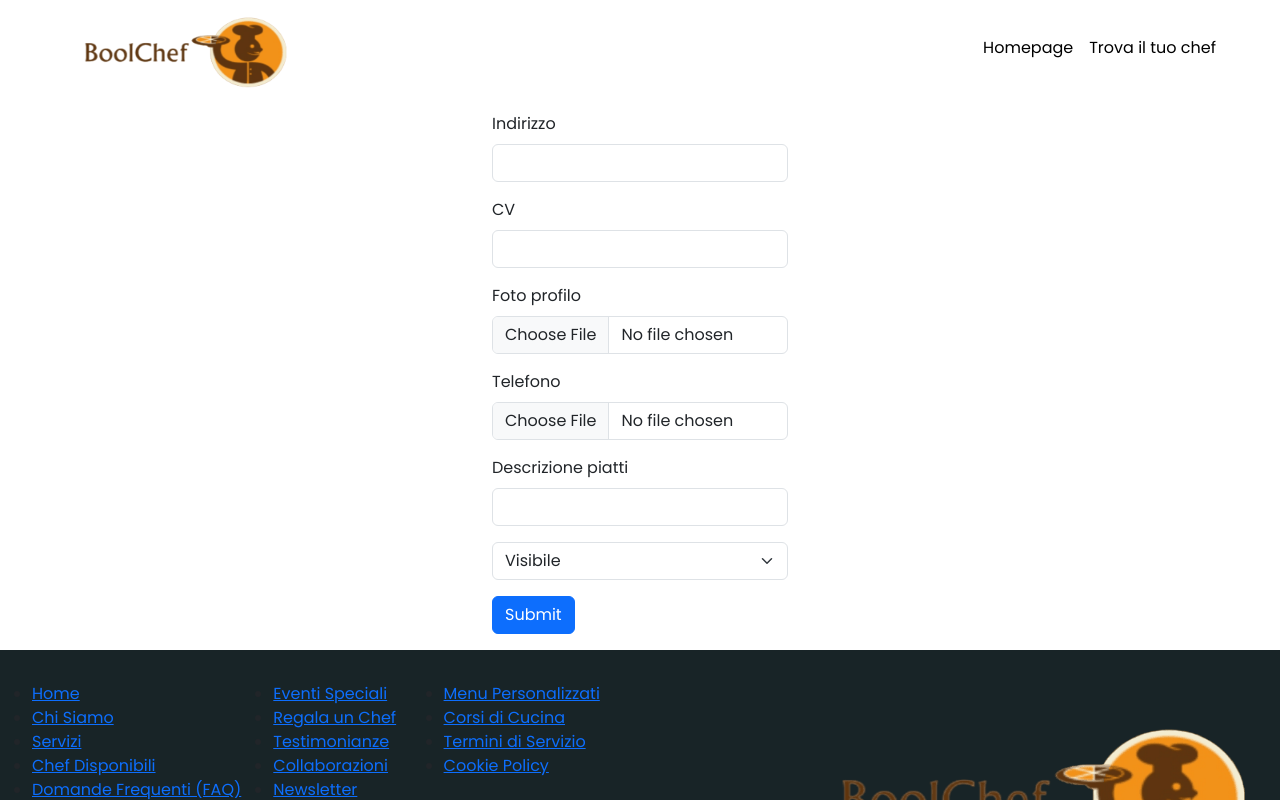
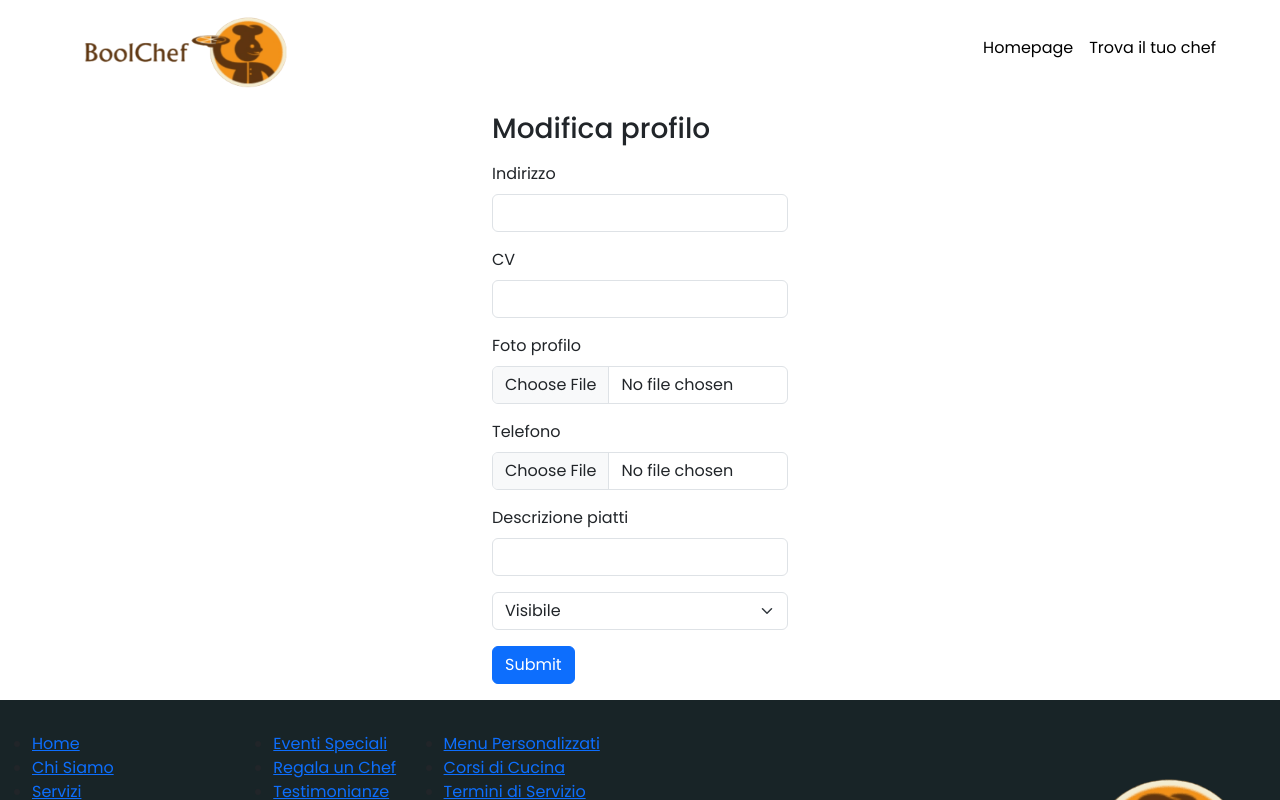
Before and after one commit to VitoMarino/vue-boolchef, a Vue app in the folder boolchef/: page /modify-profile in a window 1280 px wide. Shown: the top 800 px of the page. Built offline with nearby package versions, Linux system fonts and the light colour scheme.

Commit message:
aggiunto h3

```diff
--- a/boolchef/src/pages/user/ModifyProfile.vue
+++ b/boolchef/src/pages/user/ModifyProfile.vue
@@ -15,6 +15,7 @@ export default {
 
 <template>
     <div class="container w-25">
+        <h3 class="mb-3">Modifica profilo</h3>
         <form>
             <div class="mb-3">
                 <label for="exampleInputEmail1" class="form-label">Indirizzo</label>
```
